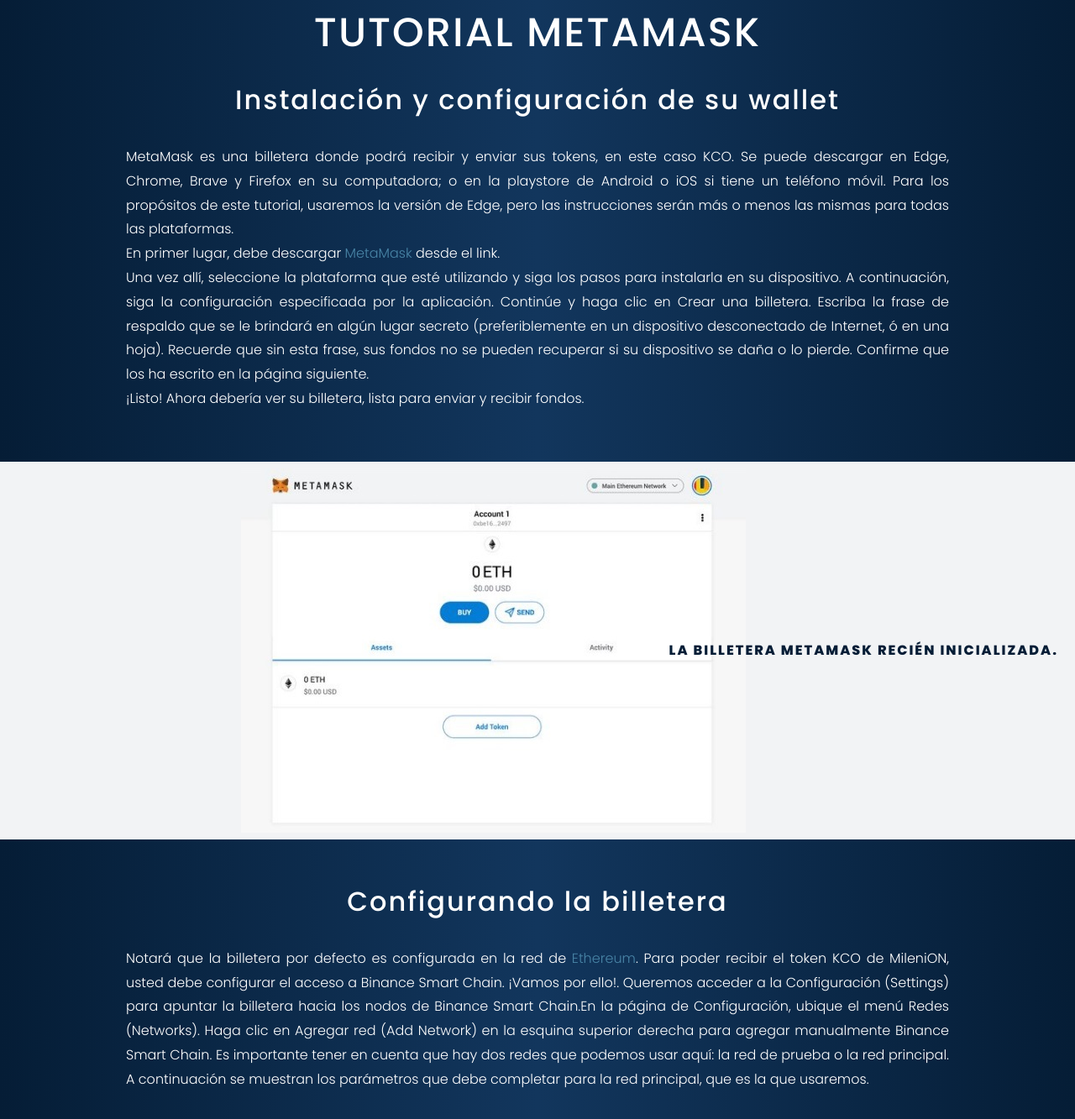
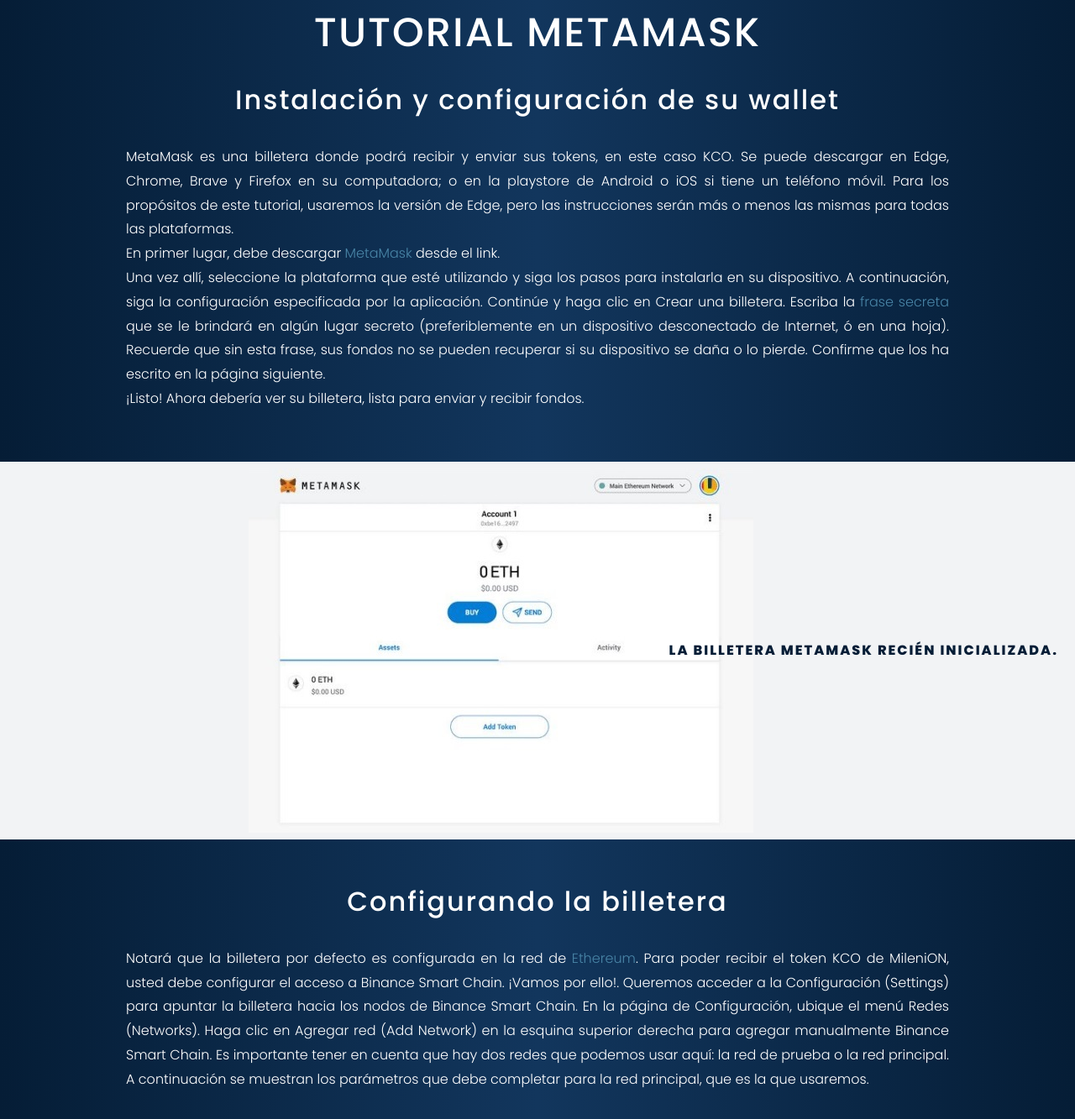
Before and after one commit to sntgchns/MetaMask-MileniON, a plain HTML site: page MileniON MetaMask/index.html in a window 1280 px wide. Shown: the part 127-1460 px from the top of the page at 84% size. Drawn offline with Linux system fonts and the light colour scheme.

Commit message:
Update index.html

```diff
--- a/MileniON MetaMask/index.html
+++ b/MileniON MetaMask/index.html
@@ -16,10 +16,10 @@
         <p>MetaMask es una billetera donde podrá recibir y enviar sus tokens, en este caso KCO. Se puede descargar en Edge, Chrome, Brave y Firefox
             en su computadora; o en la playstore de Android o iOS si tiene un teléfono móvil. Para los propósitos de este tutorial, usaremos la versión de Edge, pero las instrucciones serán más o menos las mismas
             para todas las plataformas.<br>
-            En primer lugar, debe descargar <a href="https://metamask.io/download.html">MetaMask</a> desde el link.<br>
+            En primer lugar, debe descargar <a href="https://metamask.io/download.html" target="_blank">MetaMask</a> desde el link.<br>
             Una vez allí, seleccione la plataforma que esté utilizando y siga los pasos para instalarla en su dispositivo.
             A continuación, siga la configuración especificada por la aplicación. Continúe y haga clic en Crear una billetera.
-            Escriba la frase de respaldo que se le brindará en algún lugar secreto (preferiblemente en un dispositivo desconectado de Internet,
+            Escriba la <a href="https://academy.binance.com/en/glossary/seed-phrase" target="_blank">frase secreta</a> que se le brindará en algún lugar secreto (preferiblemente en un dispositivo desconectado de Internet,
             ó en una hoja). Recuerde que sin esta frase, sus fondos no se pueden recuperar si su dispositivo se daña o lo pierde. Confirme
             que los ha escrito en la página siguiente.<br>
             ¡Listo! Ahora debería ver su billetera, lista para enviar y recibir fondos.
@@ -31,9 +31,9 @@
     </div>
     <section>
         <h2>Configurando la billetera</h2>
-        <p>Notará que la billetera por defecto es configurada en la red de <a href="https://academy.binance.com/en/articles/what-is-ethereum">Ethereum</a>.
+        <p>Notará que la billetera por defecto es configurada en la red de <a href="https://academy.binance.com/en/articles/what-is-ethereum" target="_blank">Ethereum</a>.
             Para poder recibir el token KCO de MileniON, usted debe configurar el acceso a Binance Smart Chain. ¡Vamos por ello!. Queremos acceder a
-            la Configuración (Settings) para apuntar la billetera hacia los nodos de Binance Smart Chain.En la página de Configuración, ubique el menú Redes (Networks). Haga clic en Agregar red (Add Network) en la esquina superior derecha
+            la Configuración (Settings) para apuntar la billetera hacia los nodos de Binance Smart Chain. En la página de Configuración, ubique el menú Redes (Networks). Haga clic en Agregar red (Add Network) en la esquina superior derecha
             para agregar manualmente Binance Smart Chain. Es importante tener en cuenta que hay dos redes que podemos usar aquí: la red de prueba o la
             red principal. A continuación se muestran los parámetros que debe completar para la red principal, que es la que usaremos.</p>
     </section>
```
